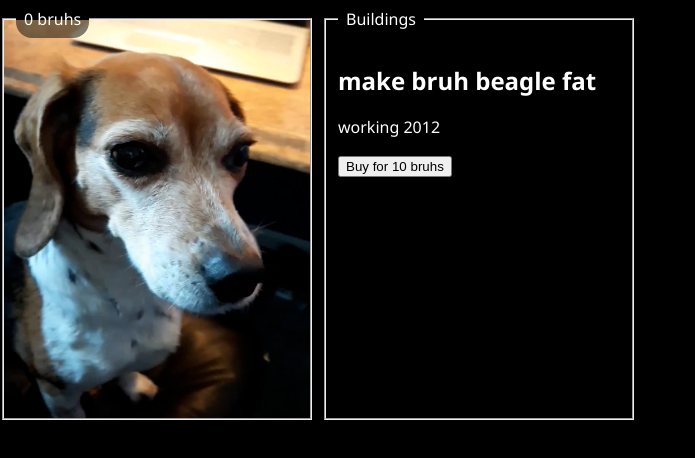
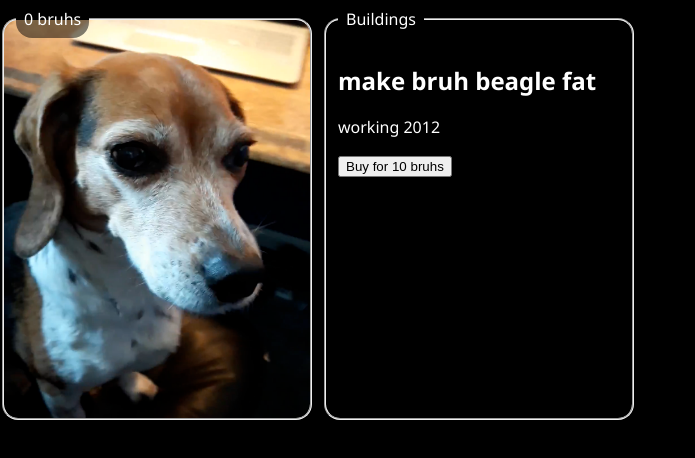
Before and after one commit to tripleselect/bruh-beagle-x, a plain HTML site: page index.html in a window 1280 px wide. Shown: the full height of the page, 0-695 px from the left. Drawn offline with Linux system fonts and the light colour scheme.

Commit message:
add corner

```diff
--- a/css/game.css
+++ b/css/game.css
@@ -8,6 +8,7 @@ fieldset {
   height: 400px;
   width: 100%;
   display: inline-block;
+  border-radius: 1em;
   background-size: cover;
   background-position: center;
 }
```
Also changed, not shown: index.html (+3 -0 lines).
